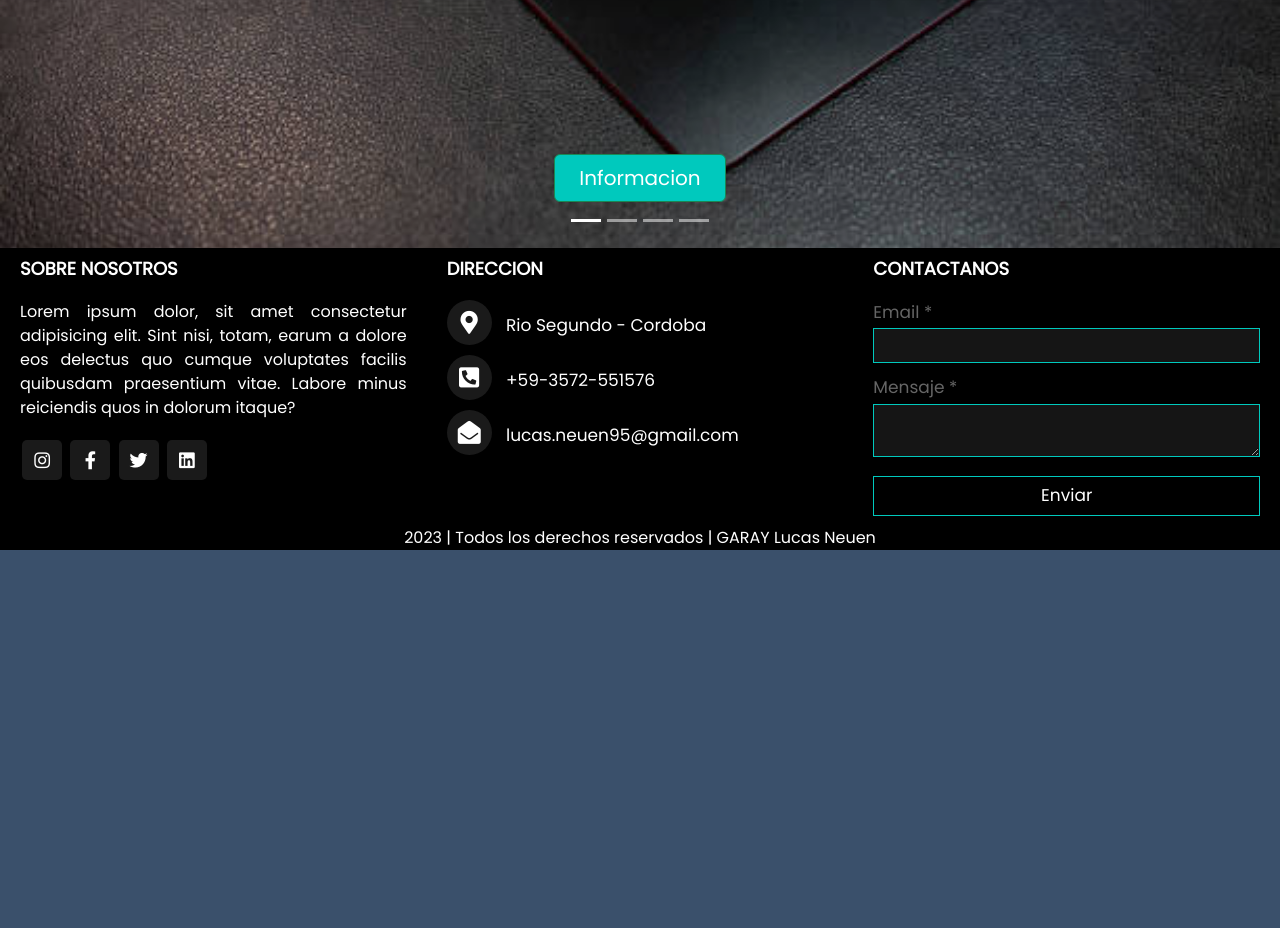
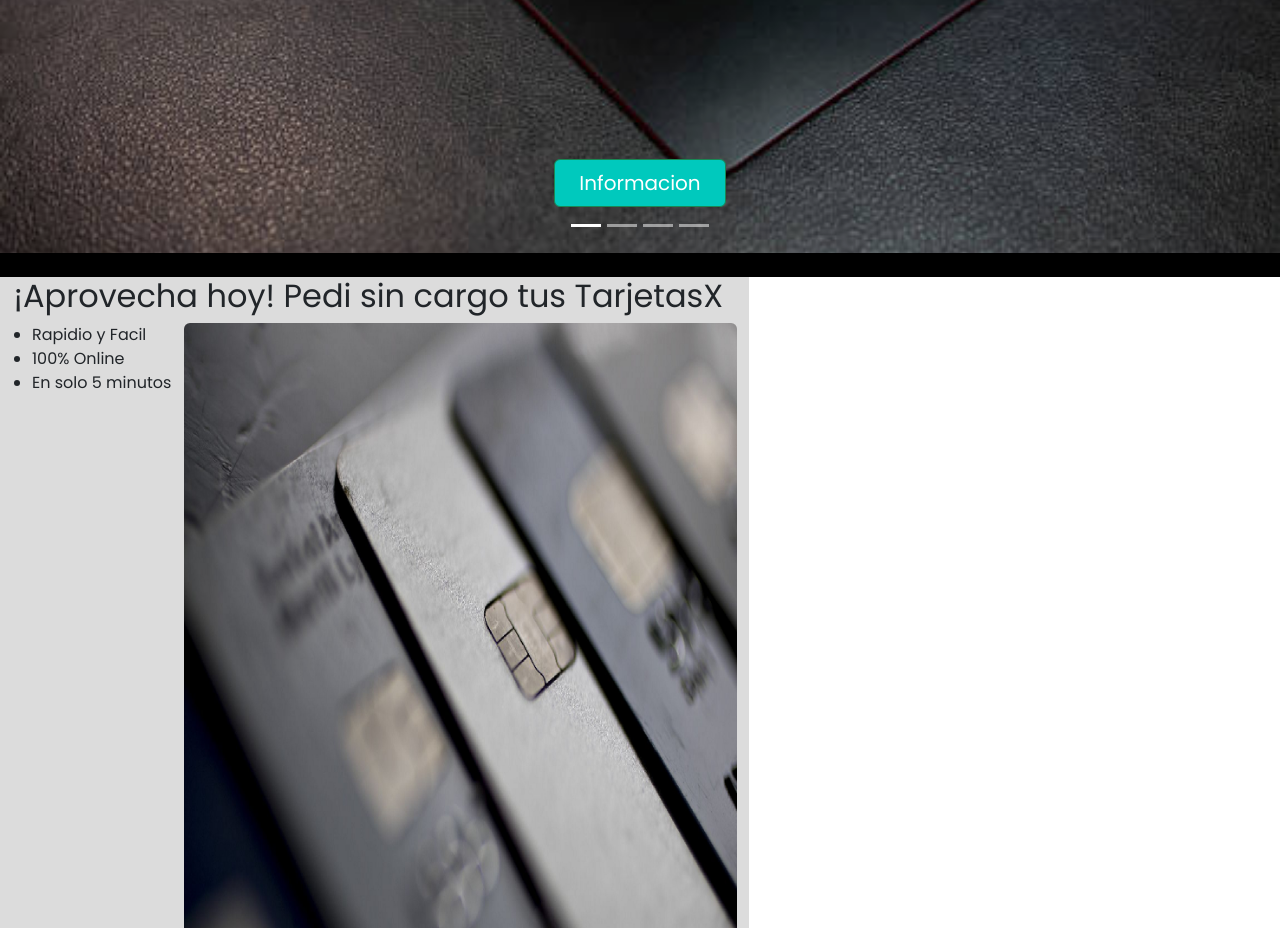
Before and after one commit to LucasNeuen/ProyectoFinal-CoderHouse, a plain HTML site: page index.html in a window 1280 px wide. Shown: the part 512-1440 px from the top of the page. Before the commit the page ends 1062 px from the top, so only its background shows below. Drawn offline with nearby package versions, Linux system fonts and the light colour scheme.

Commit message:
agregue seccion 2 en el index

```diff
--- a/css/index.css
+++ b/css/index.css
@@ -139,7 +139,13 @@ nav ul li a:hover{
     width: 100%;
     margin-left: auto;
     margin-right: auto;
+    margin-top: 5px;
 
+}
+
+.seccion-1 {
+    display: block;
+    width: 100%;
     background-color: #000000;
 }
 
@@ -181,6 +187,18 @@ nav ul li a:hover{
     background: #000;
     color: #00c9bd;
 }
+
+.seccion-2 {
+    display: block;
+    width: 100%;
+    background-color: #fff;
+}
+
+.izquierda-1 {
+    background-color: gainsboro;
+}
+
+
 
 /*.seccion-titulo h1 {
     color: #00c9bd;
--- a/index.html
+++ b/index.html
@@ -105,48 +105,31 @@
                     <span class="visually-hidden">Next</span>
                 </button>
             </div>
+            <br>
         </section>
 
         <section class="seccion-2">
+            <div class="row">
 
+                <div class="col-12 col-md-7 izquierda-1">
+                    <h2 class="text-center">¡Aprovecha hoy! Pedi sin cargo tus TarjetasX</h2>
+                    <img src="./img/imagen_tarjeta_1.png" class="w-75 d-block rounded float-end" alt="">
+                    <ul>
+                        <li>Rapidio y Facil</li>
+                        <li>100% Online</li>
+                        <li>En solo 5 minutos</li>
+                    </ul>
+                </div>
+
+                <div class="col-12 col-md-5 derecha">
+
+                </div>
+
+            </div>
         </section>
     </main>
 
-     <!--<section class="seccion">
 
-        <div class="titulo">
-            <h1>Pedi tu <span>tarjeta</span></h1>
-        </div>
-
-        <div class="contenedor">
-            <div class="contenedor-izquierdo">
-                <img src="./img/tarjeta_logo.png" alt="">
-            </div>
-
-            <div class="contenedor-derecho">
-                <div class="caja-contenedora">
-                    <ul>
-                        <li>
-                            <a href="http://">Prepaga</a>
-                        </li>
-                        <li>
-                            <a href="http://">Debito</a>
-                        </li>
-                        <li>
-                            <a href="http://">Credito</a>
-                        </li>
-                        <li>
-                            <a href="http://">Visa</a>
-                        </li>
-                    </ul>
-                </div>
-                <div class="caja-contenedora-img">
-                    <img src="./img/tarjeta_index_2.png" alt="">
-                </div>
-            </div>
-        </div>
-
-    </section>-->
 
     <footer class="footer">
         <div class="contenedor-central">
```
Also changed, not shown: img/imagen_tarjeta_1.png (added), img/imagen_tarjeta_2.png (added), img/lista.png (added).
